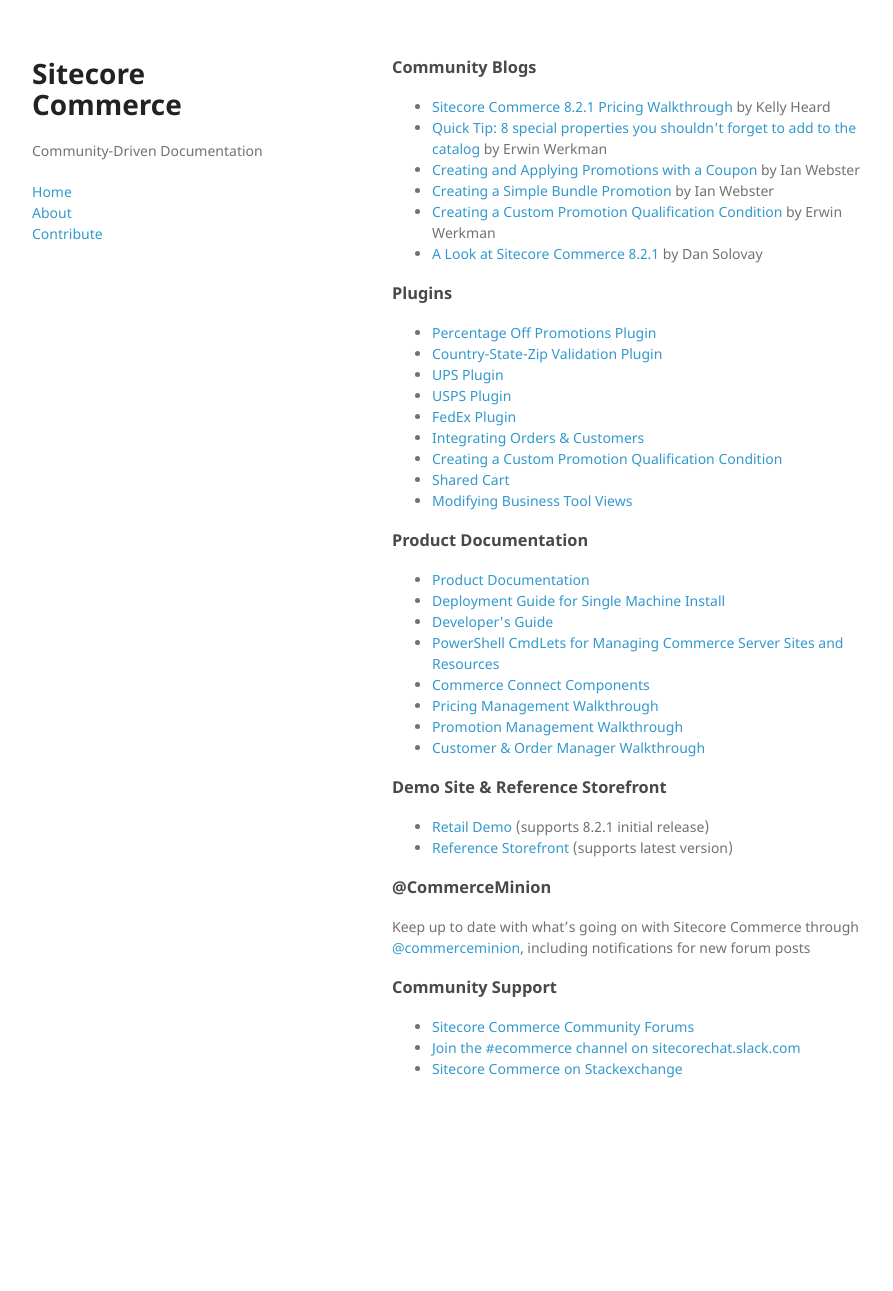
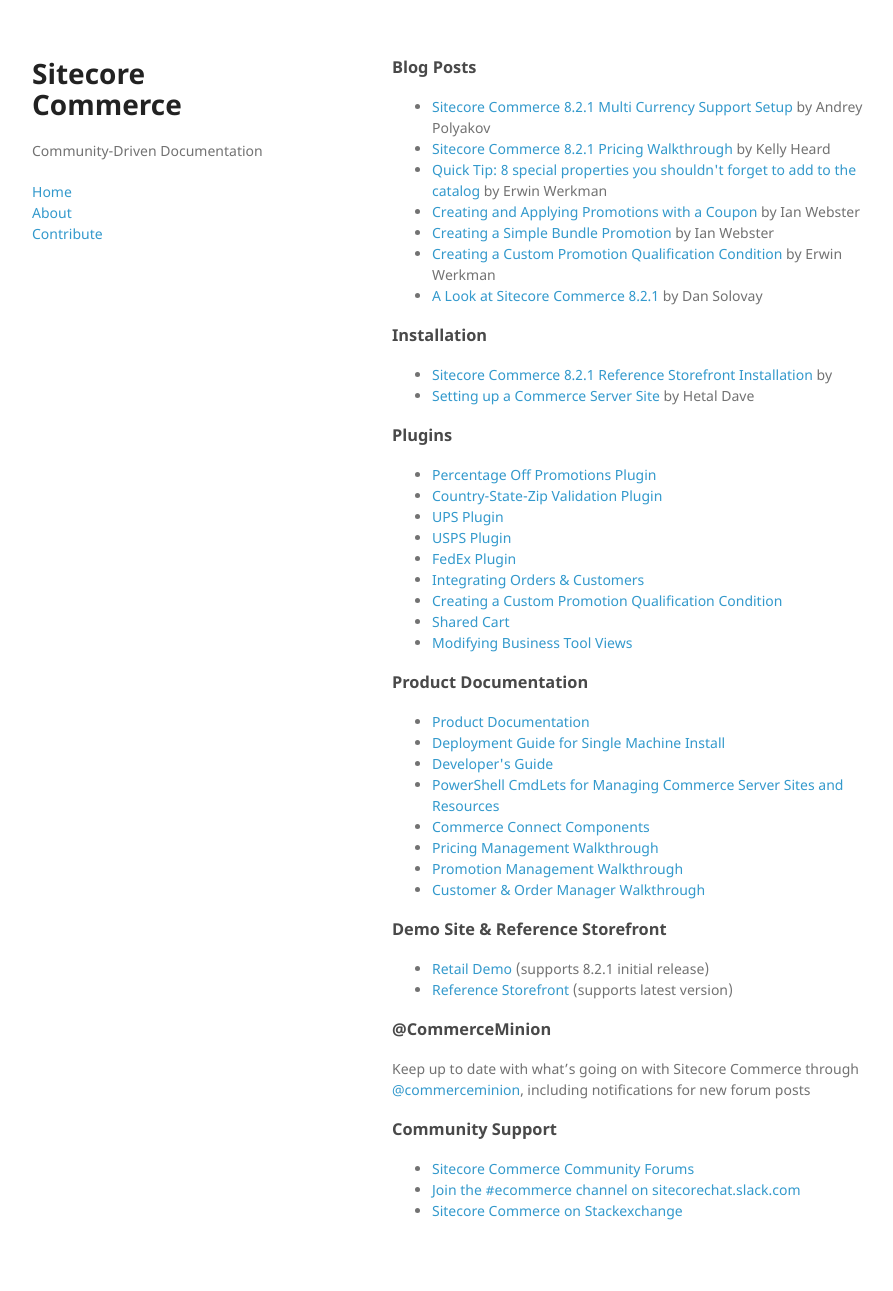
Before and after one commit to CommerceMinion/commerce-community-docs, a Jekyll site: the page built from index.md, in a window 1280 px wide. Shown: the whole page, without its empty margins (178-1071 px from the left). Built offline with Jekyll 4.4.1, drawn with Linux system fonts in a browser that asks for light colours; before the commit the page ends 1149 px from its top, so only the background shows below that.

Commit message:
Added new blog posts and added an installation section

```diff
--- a/_data/blogs.yml
+++ b/_data/blogs.yml
@@ -1,3 +1,9 @@
+- title: "Sitecore Commerce 8.2.1 Multi Currency Support Setup"
+  link: http://www.brimit.com/blog/sitecore-commerce-8-multicurrency-support
+  author: Andrey Polyakov
+  submmitted-by: Kelly Heard
+  submitted-on: 08-16-2017
+
 - title: "Sitecore Commerce 8.2.1 Pricing Walkthrough"
   link: https://community.sitecore.net/technical_blogs/b/the_commerce_experience/posts/commerce-pricing-walkthrough
   author: Kelly Heard
--- /dev/null
+++ b/_data/install.yml
@@ -0,0 +1,11 @@
+- title: "Sitecore Commerce 8.2.1 Reference Storefront Installation"
+  link: https://www.youtube.com/watch?v=q7lp0BriITo&t=25s&ytbChannel=Sitecore%20Training
+  author:
+  submmitted-by: Kelly Heard
+  submitted-on: 08-16-2017
+
+- title: "Setting up a Commerce Server Site"
+  link: https://davehetal.wordpress.com/2017/06/03/fun-with-sitecore-commerce-8-2-1-part-4-setting-up-a-commerce-server-site/
+  author: Hetal Dave
+  submmitted-by: Kelly Heard
+  submitted-on: 08-16-2017
--- a/index.md
+++ b/index.md
@@ -5,7 +5,7 @@ layout: default
 
 
 
-### Community Blogs
+### Blog Posts
 
 <ul>
     {% for blog in site.data.blogs %}
@@ -14,6 +14,19 @@ layout: default
             {{ blog.title }}
         </a>
         by {{ blog.author }}
+    </li>
+    {% endfor %}
+</ul>
+
+### Installation
+
+<ul>
+    {% for install in site.data.install %}
+    <li>
+        <a href="{{install.link}}">
+            {{ install.title }}
+        </a>
+        by {{ install.author }}
     </li>
     {% endfor %}
 </ul>
```
